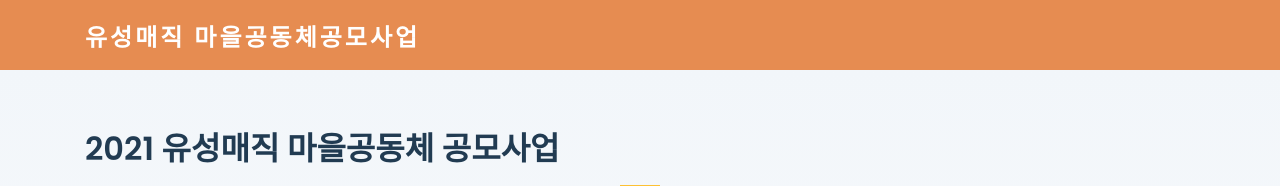
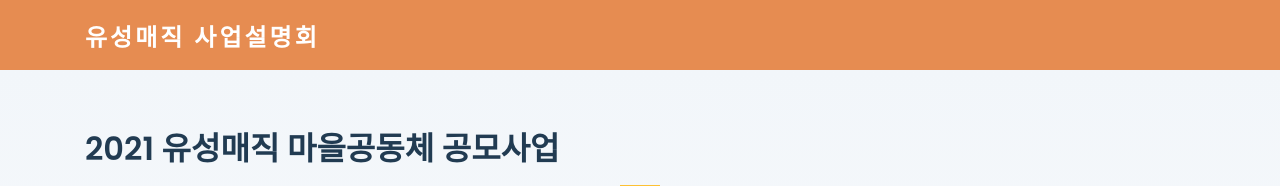
Before and after one commit to AROUNDjoa/ysmagic4, a plain HTML site: page index.html in a window 1280 px wide. Shown: the top 186 px of the page. Drawn offline with Linux system fonts and the light colour scheme; a web font is replaced by a local one.

Commit message:
Add files via upload

```diff
--- a/index.html
+++ b/index.html
@@ -63,7 +63,7 @@
     <div class="container d-flex">
 
       <div class="logo mr-auto">
-        <h1 class="text-light" style="font-family: yg-jalnan;"><a href="index.html">유성매직 마을공동체공모사업<span></span></a></h1>
+        <h1 class="text-light" style="font-family: yg-jalnan;"><a href="index.html">유성매직 사업설명회<span></span></a></h1>
         <!-- Uncomment below if you prefer to use an image logo -->
         <!-- <a href="index.html"><img src="assets/img/logo.png" alt="" class="img-fluid"></a>-->
       </div>
```
